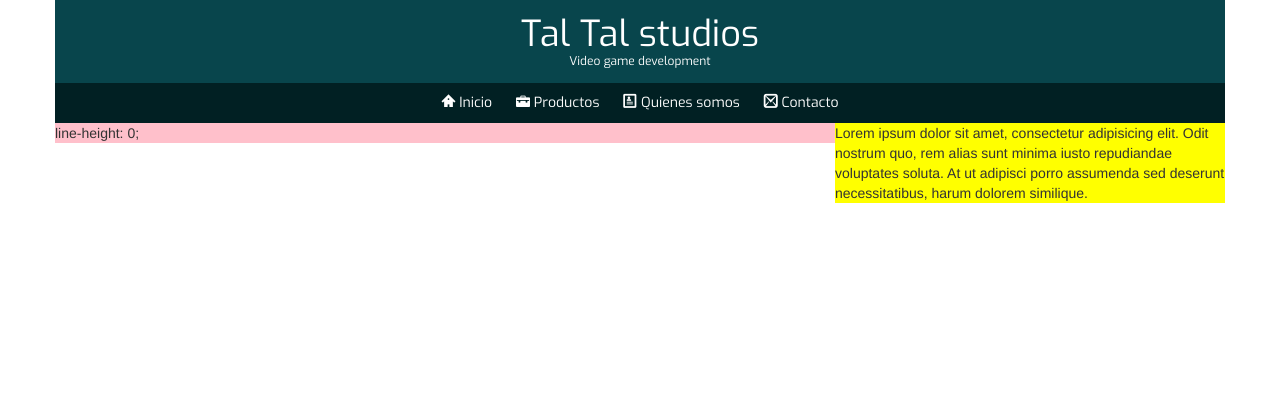
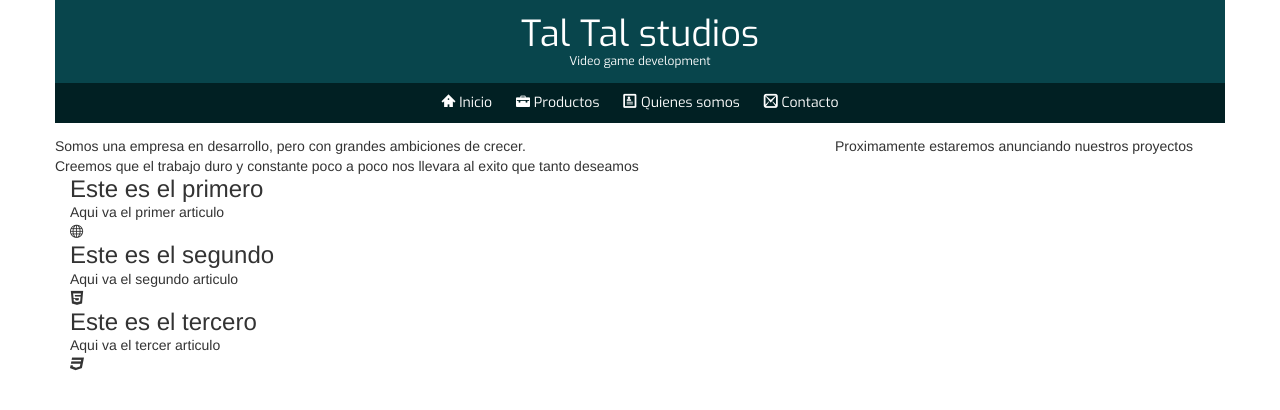
Before and after one commit to geinerjv/Estudios-Tal-Tal, a plain HTML site: page index.html in a window 1280 px wide. Drawn offline with Linux system fonts and the light colour scheme; files whose address does not match are found by name.

Commit message:
Modificacion de codigo fuente de la maquetacion

```diff
--- a/index.html
+++ b/index.html
@@ -5,8 +5,9 @@
 	<meta name="viewport" content="width=device-width, user-scalable=no, initial-scale=1.0, maximum-scale=1.0, minimum-scale=1.0">
 	<title>Inicio</title>
 	<link rel="stylesheet" href="css/bootstrap.css">
+	<link rel="stylesheet" href="style.css">
 	<link rel="stylesheet" href="css/estilos.css">
-	<link rel="stylesheet" href="style.css">
+
 
 </head>
 <body>
@@ -26,13 +27,38 @@
 	<div class="container">
 
 		<div class="row">
-			<div class="col-lg-8 rosado"><p>line-height: 0;</p></div>
+			<div class="col-lg-8 padding-perso personal-estilo">
+				<h6>Bienvenidos a nuestra empresa</h6>
+				<p>Somos una empresa en desarrollo, pero con grandes ambiciones de crecer. <br>
+				Creemos que el trabajo duro y constante poco a poco nos llevara al exito que tanto deseamos</p>
+			</div>
 
-			<div class="col-lg-4 amarillo">Lorem ipsum dolor sit amet, consectetur adipisicing elit. Odit nostrum quo, rem alias sunt minima iusto repudiandae voluptates soluta. At ut adipisci porro assumenda sed deserunt necessitatibus, harum dolorem similique.
+			<div class="col-lg-4 padding-perso personal-estilo">
+				<h6>Proximamente</h6>
+				<p>Proximamente estaremos anunciando nuestros proyectos</p>
 			</div>
 
 		</div>
 	</div>
+
+	<div id="banner" class="container">
+		<div class="formato-trio">
+			<h3>Este es el primero</h3>
+			<p>Aqui va el primer articulo</p>
+			<span class="icon-sphere icono-formato"></span>
+		</div>
+		<div class="formato-trio">
+			<h3>Este es el segundo</h3>
+			<p>Aqui va el segundo articulo</p>
+			<span class="icon-html-five icono-formato"></span>
+		</div>
+		<div class="formato-trio">
+			<h3>Este es el tercero</h3>
+			<p>Aqui va el tercer articulo</p>
+			<span class="icon-css3 icono-formato"></span>
+		</div>
+	</div>
+
 	<script src="js/jquery-3.1.1.js"></script>
 	<script src="js/bootstrap.js"></script>
 	<script src="js/funciones.js"></script>
```
